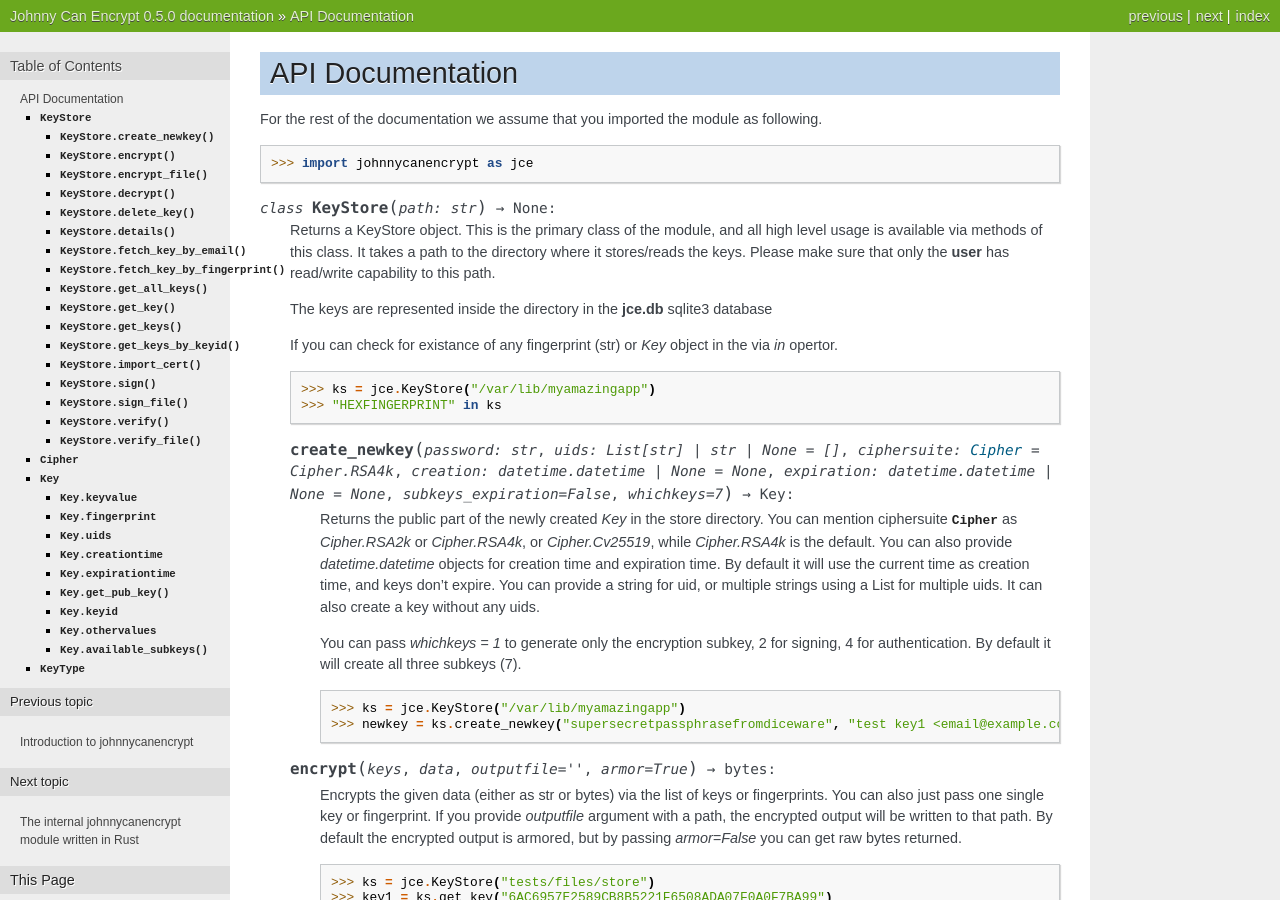
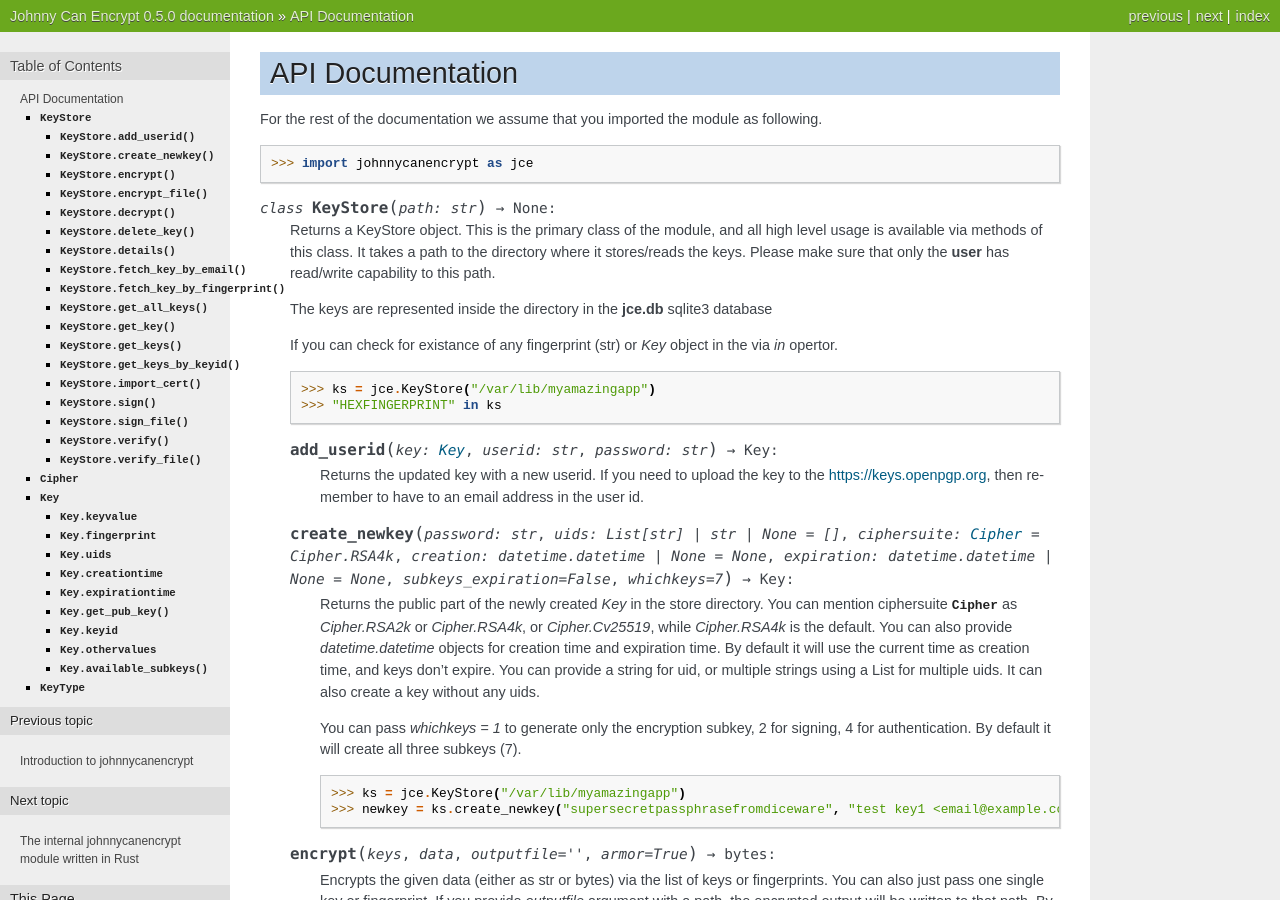
Before and after one commit to kushaldas/johnnycanencrypt, a Sphinx documentation site: the page built from docs/api.rst, in a window 1280 px wide and 900 px high. Built offline with Sphinx 7.4.7, drawn with Linux system fonts in a browser that asks for light colours.

Commit message:
Adds add_userid method

```diff
--- a/docs/api.rst
+++ b/docs/api.rst
@@ -26,6 +26,11 @@ For the rest of the documentation we assume that you imported the module as foll
                 >>> ks = jce.KeyStore("/var/lib/myamazingapp")
                 >>> "HEXFINGERPRINT" in ks
 
+
+        .. method:: add_userid(key: Key, userid: str, password: str) -> Key:
+
+                Returns the updated key with a new userid. If you need to upload the key to the https://keys.openpgp.org, then remember to
+                have to an email address in the user id.
 
         .. method:: create_newkey(password: str, uids: Optional[Union[List[str], str]] = [], ciphersuite: Cipher = Cipher.RSA4k, creation: Optional[datetime.datetime] = None, expiration: Optional[datetime.datetime] = None, subkeys_expiration= False, whichkeys = 7) -> Key:
 
```
